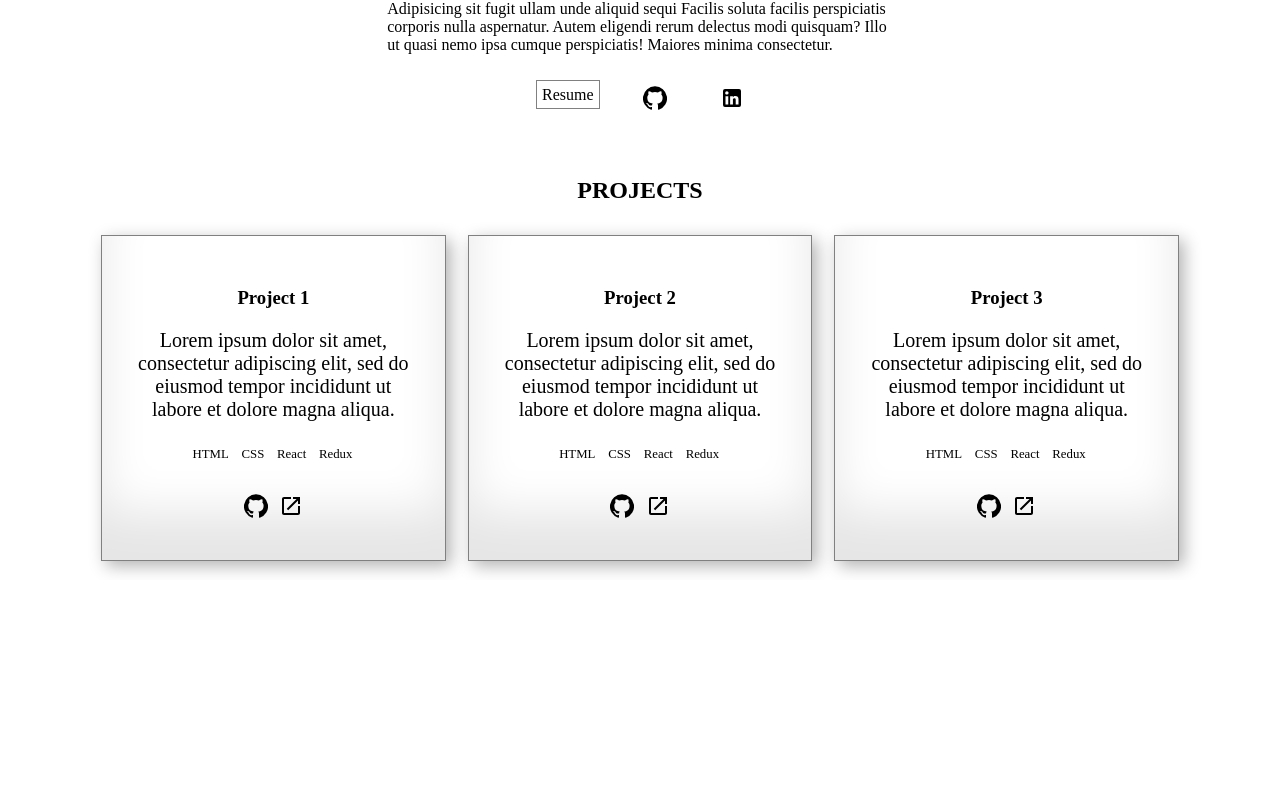
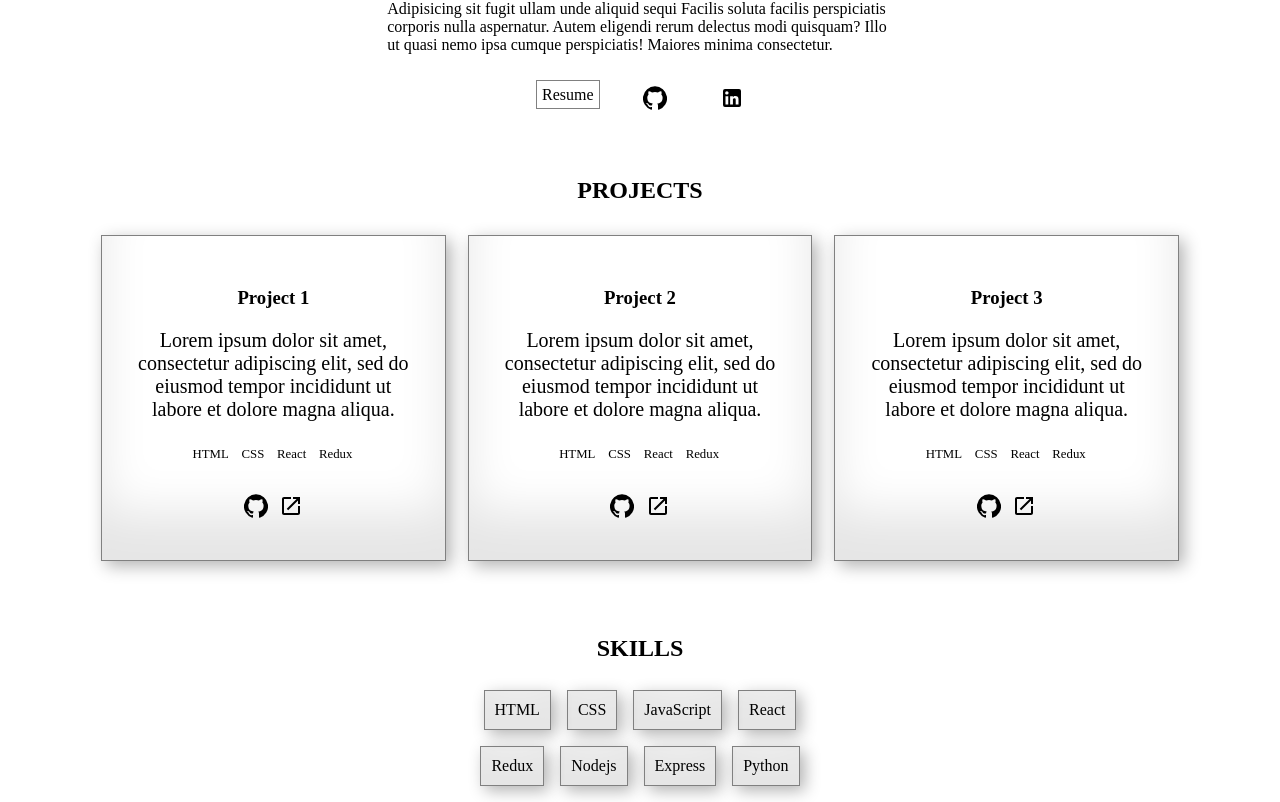
Before and after one commit to johnyoun28/portfolio, a React (Create React App) app: page / in a window 1280 px wide. Shown: the part 348-1150 px from the top of the page. Before the commit the page ends 928 px from the top, so only its background shows below. Built offline with nearby package versions, Linux system fonts and the light colour scheme.

Commit message:
skills component

```diff
--- a/src/App.js
+++ b/src/App.js
@@ -2,6 +2,7 @@ import './App.css';
 import NavBar from './Components/NavBar/NavBar'
 import About from './Components/About/About'
 import Projects from './Components/Projects/Projects';
+import Skills from './Components/Skills/Skills'
 
 function App() {
   return (
@@ -9,6 +10,7 @@ function App() {
     <NavBar />
     <About />
     <Projects />
+    <Skills />
     </div>
   );
 }
--- /dev/null
+++ b/src/Components/Skills/Skills.css
@@ -0,0 +1,28 @@
+.skills_header {
+  margin-top: 5%;
+}
+
+.skills {
+  max-width: 400px;
+  width: 95%;
+  margin: 0 auto;
+  display: flex;
+  flex-wrap: wrap;
+  justify-content: center;
+  list-style-type: none;
+}
+
+.skill {
+  margin: 0.5em;
+  border: 1px solid grey;
+  text-align: center;
+  padding: 10px;
+  text-align: center;
+  box-shadow: inset 0 -3em 3em rgba(0, 0, 0, 0.1),
+    0.3em 0.3em 1em rgba(0, 0, 0, 0.3);
+}
+
+.skill:hover {
+  transform: translateY(-2px);
+  cursor: pointer;
+}
--- /dev/null
+++ b/src/Components/Skills/Skills.js
@@ -0,0 +1,24 @@
+import React from 'react'
+import './Skills.css'
+import {skills} from '../../portfolio'
+import uuid from 'react-uuid'
+
+const Skills = () => {
+    return (
+        <section id="skills">
+                <h2 className="skills_header">SKILLS</h2>
+            <div className='skills_container'>
+
+                <div className='skills'>
+                    {
+                        skills.map(skill => (
+                            <p key={uuid()} className='skill'>{skill}</p>
+                        ))
+                    }
+                </div>
+            </div>
+        </section>
+    )
+}
+
+export default Skills
--- a/src/portfolio.js
+++ b/src/portfolio.js
@@ -37,16 +37,7 @@ const projects = [
     },
 ]
 
-const skills = [
-    "HTML",
-    "CSS",
-    "JavaScript",
-    "React",
-    "Redux",
-    "Nodejs",
-    "Express",
-    "Python",
-]
+const skills = [ "HTML", "CSS", "JavaScript", "React", "Redux", "Nodejs", "Express", "Python"]
 
 const contact = {
     email: "johnyoun28@gmail.com"
```
